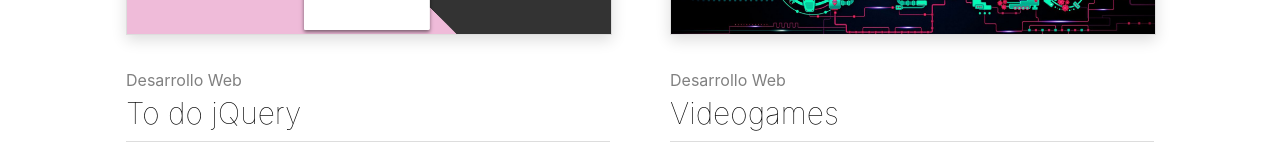
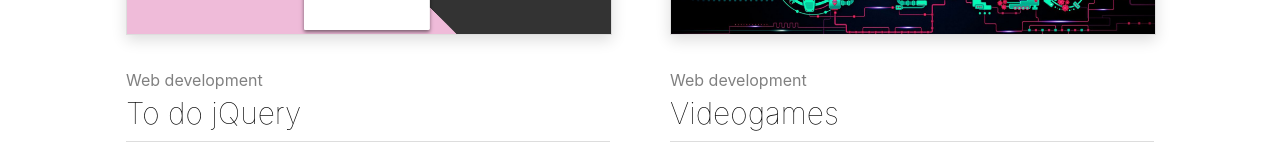
Before and after one commit to eusalazar/portafolio-dev, a React (Create React App) app: page /home in a window 1280 px wide. Shown: the part 748-906 px from the top of the page. Built offline with nearby package versions, Linux system fonts and the light colour scheme.

Commit message:
actualizacion enn i18n

```diff
--- a/src/Componentes/ListadoProyectos.js
+++ b/src/Componentes/ListadoProyectos.js
@@ -1,6 +1,9 @@
 import React from 'react';
 import {Link} from 'react-router-dom'
-import { projects } from '../data/proyectos'
+import { projects } from '../data/proyectos';
+import { FormattedMessage } from 'react-intl';
+
+
 
 export default function ListadoProyectos() {
     const proyecto = (_, index) => {
@@ -9,7 +12,7 @@
                 <div className='mask'>
                     { <img src={projects[index].thumbnail} alt={''} /> }
                 </div>
-                <span>{projects[index].categoria}</span>
+                <span><FormattedMessage id={`app.projects.${index}.categoria`} /> </span>
                 <h2><Link to={'/project/' + projects[index].id}>{projects[index].nombre}</Link></h2>
                 <h3>{projects[index].tecnologias}</h3>
             </article>)
--- a/src/Routes/MisRutas.js
+++ b/src/Routes/MisRutas.js
@@ -14,7 +14,7 @@
             <HeaderNav/>
             <section className='content'>
             <Routes>
-                <Route path='/' element={<Navigate to='/inicio'/>}/>
+                <Route path='/' element={<Navigate to='/home'/>}/>
                 <Route path='/home' element={<Inicio/>}/>
                 <Route path='/portfolio' element={<Portfolio/>}/>
                 <Route path='/resume' element={<Curriculum/>}/>
```
Also changed, not shown: src/lang/es.json (line endings or trailing spaces), 1 other file (tests, documents, lock files or other folders).
